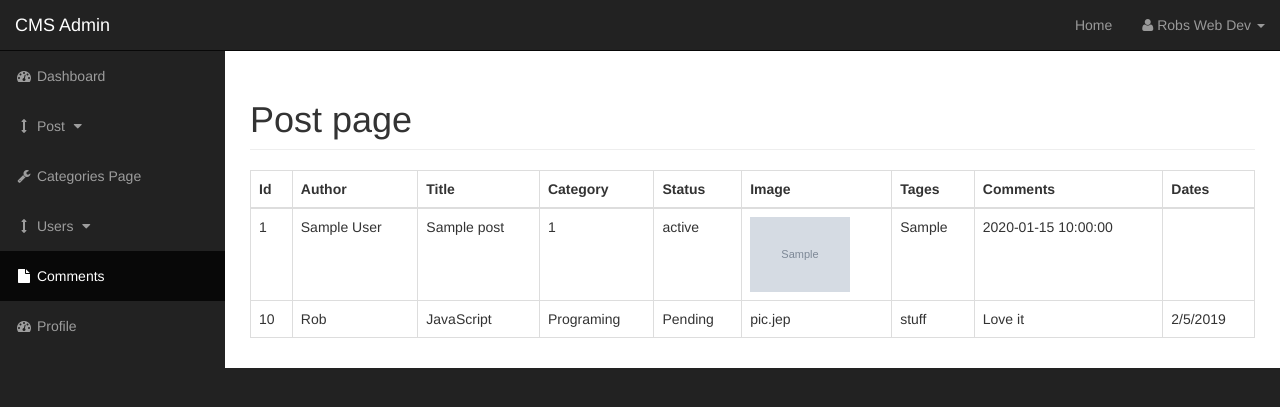
After one commit to jamesbond00r/PhpProject, a PHP site: page /admin/posts.php in a window 1280 px wide. The commit adds this page. Shown: the top 407 px of the page. Run offline with PHP 8.4, Linux system fonts and the light colour scheme; tables that the repository leaves empty or names only in its code hold one stand-in row (values such as "Sample post"); grey boxes marked "Sample" are stand-in pictures.

Commit message:
add some admin poast fetures

```diff
--- /dev/null
+++ b/cms/admin/includes/functions.php
@@ -0,0 +1,30 @@
+<?php
+
+function insert_categories(){
+
+global $connection;
+
+if(isset($_POST['submit'])) {
+
+	$cat_title = $_POST['cat_title'];
+
+	 if($cat_title == "" || empty($cat_title)){
+	 	echo "Input can not be blank.";
+	 } else {
+
+	 	$query = "INSERT INTO categories(cat_title) ";
+	 	$query .= "VALUE('{$cat_title}') ";
+	 	$create_category_query = mysqli_query($connection, $query);
+
+	 	if(!$create_category_query){
+
+	 		die('Something went wrong' > mysqli_error($connection));
+	 	}
+	 }
+}
+
+}
+
+
+
+?>
--- a/cms/admin/includes/header.php
+++ b/cms/admin/includes/header.php
@@ -1,5 +1,8 @@
+<?php include "../includes/db.php"; ?>
+<?php include "functions.php"; ?>
+
 <?php ob_start(); ?>
-<?php include "../includes/db.php"; ?>
+
 
 
 
--- a/cms/admin/includes/nav.php
+++ b/cms/admin/includes/nav.php
@@ -41,10 +41,10 @@
 </li>
 
 <li>
-<a href="javascript:;" data-toggle="collapse" data-target="#post"><i class="fa fa-fw fa-arrows-v"></i> Post <i class="fa fa-fw fa-caret-down"></i></a>
-<ul id="post" class="collapse">
+<a href="../admin/posts.php" data-toggle="collapse" data-target="#post"><i class="fa fa-fw fa-arrows-v"></i> Post <i class="fa fa-fw fa-caret-down"></i></a>
+<ul id="#" class="collapse">
 <li>
-<a href="#">View All Post</a>
+<a href="../posts.php">View All Post</a>
 </li>
 <li>
 <a href="#">Add Post</a>
@@ -52,7 +52,7 @@
 </ul>
 </li>
 <li>
-<a href="bootstrap-grid.html"><i class="fa fa-fw fa-wrench"></i> Categories Page</a>
+<a href="../admin/categories.php"><i class="fa fa-fw fa-wrench"></i> Categories Page</a>
 </li>
 <li>
 <a href="javascript:;" data-toggle="collapse" data-target="#demo"><i class="fa fa-fw fa-arrows-v"></i> Users <i class="fa fa-fw fa-caret-down"></i></a>
--- /dev/null
+++ b/cms/admin/posts.php
@@ -0,0 +1,98 @@
+<?php include "includes/header.php" ?>
+<body>
+
+<div id="wrapper">
+
+<?php include "includes/nav.php" ?>
+
+<div id="page-wrapper">
+
+<div class="container-fluid">
+
+<!-- Page Heading -->
+<div class="row">
+<div class="col-lg-12">
+
+<h1 class="page-header">Post page </h1>
+
+<table>
+
+	<table class="table table-bordered table-hover">
+		<thead>
+			<tr>
+				<th>Id</th>
+				<th>Author</th>
+				<th>Title</th>
+				<th>Category</th>
+				<th>Status</th>
+				<th>Image</th>
+				<th>Tages</th>
+				<th>Comments</th>
+				<th>Dates</th>
+			</tr>
+		</thead>
+
+<tbody>
+
+	<?php
+
+	$query = "SELECT * FROM posts ";
+
+$select_post = mysqli_query($connection, $query);
+
+while($row = mysqli_fetch_assoc($select_post)){
+
+$post_id = $row['post_id'];
+$post_author = $row['post_author'];
+$post_title = $row['post_title'];
+$post_cat = $row['post_category_id'];
+$post_status = $row['post_status'];
+$post_img = $row['post_image'];
+$post_tags = $row['post_tags'];
+$post_date = $row['post_date'];
+
+	echo "<tr>";
+	echo"<td>{$post_id}</td>";
+	echo"<td>{$post_author}</td>";
+	echo"<td>{$post_title}</td>";
+	echo"<td>{$post_cat}</td>";
+	echo"<td>{$post_status}</td>";
+	echo"<td><img width='100' src='../images/$post_img'/></td>";
+	echo"<td>{$post_tags}</td>";
+	echo"<td>{$post_date}</td>";
+	echo "</tr>";
+
+}
+
+
+
+
+
+	?>
+
+
+
+		<td>10</td>
+		<td>Rob</td>
+		<td>JavaScript</td>
+		<td>Programing</td>
+		<td>Pending</td>
+		<td>pic.jep</td>
+		<td>stuff</td>
+		<td>Love it</td>
+		<td>2/5/2019</td>
+
+</tbody>
+</table></table>
+
+</div>
+</div>
+<!-- /.row -->
+
+</div>
+<!-- /.container-fluid -->
+
+</div>
+<!-- /#page-wrapper -->
+
+<?php include "includes/footer.php" ?>
```
Also changed, not shown: cms/admin/categories.php (+13 -20 lines), cms/admin/includes/update.php (added, +53 -0 lines).
